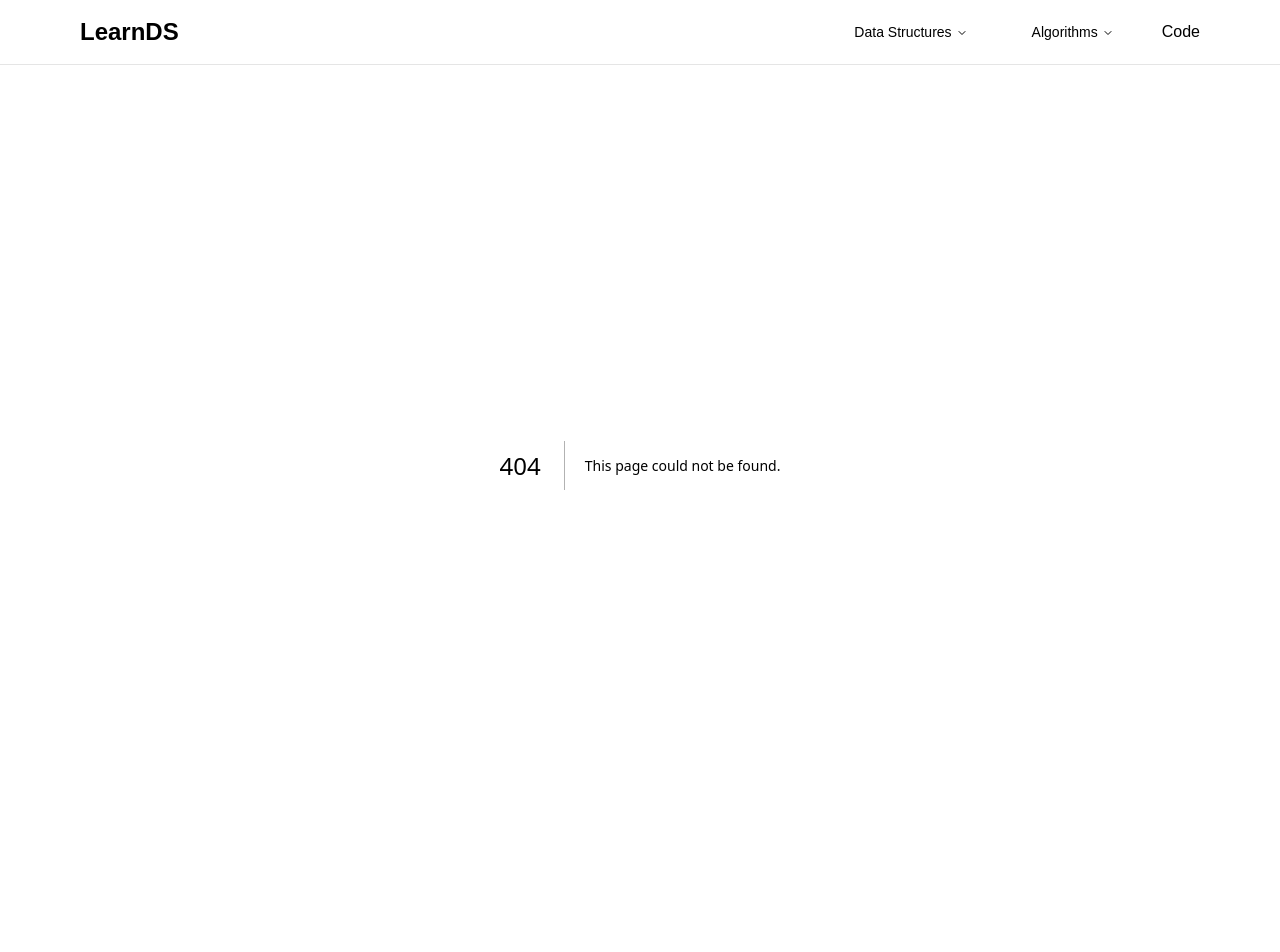
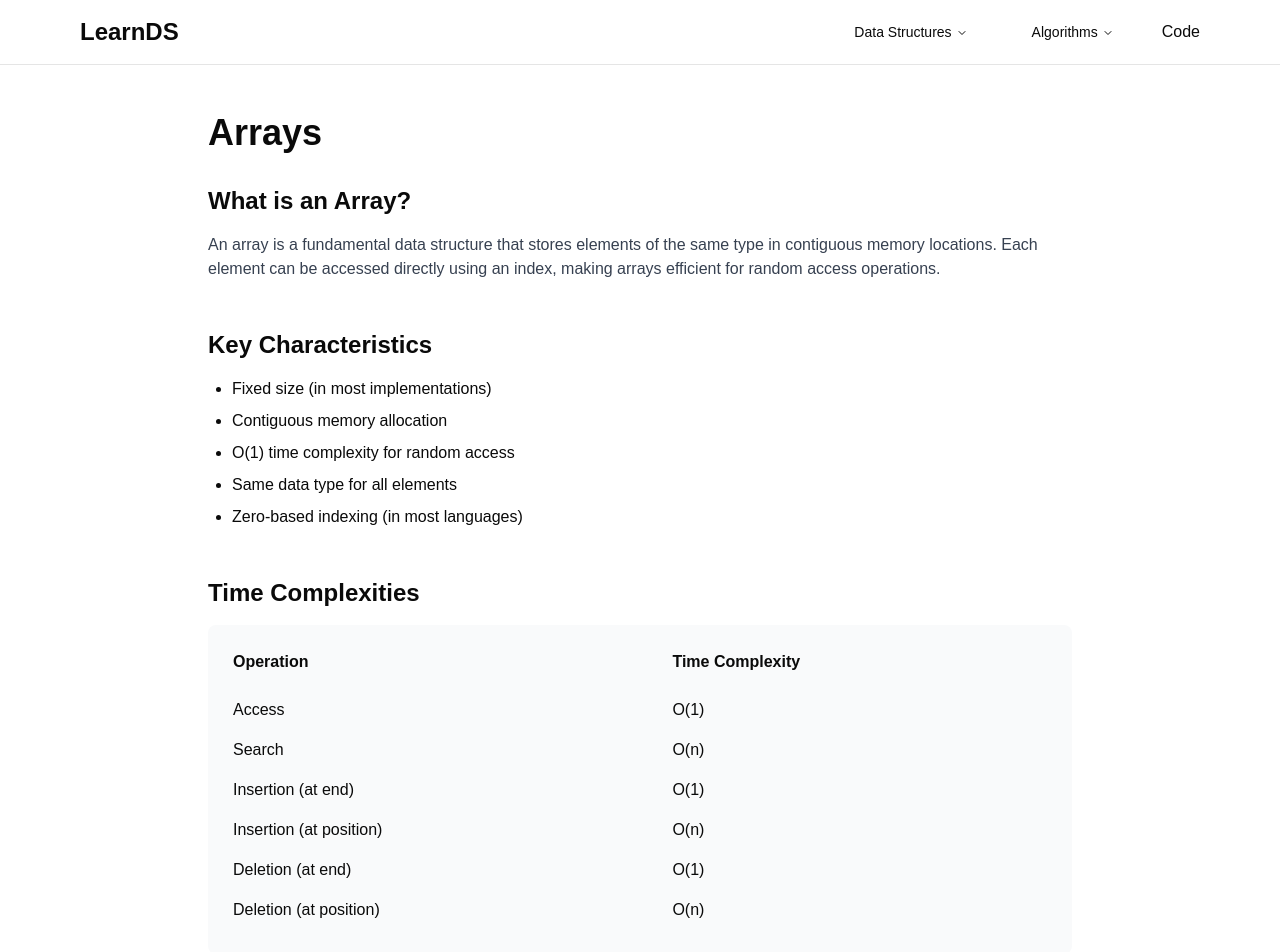
Before and after one commit to Evandabest/learnDS, a Next.js app: page /arrays in a window 1280 px wide. Before the commit this address had no page. Shown: the top 952 px of the page. Before the commit the page ends 865 px from the top, so only its background shows below. Built offline with nearby package versions, Linux system fonts and the light colour scheme.

Commit message:
feat: add array page

```diff
--- /dev/null
+++ b/app/arrays/page.tsx
@@ -0,0 +1,134 @@
+import { PageNavigation } from "@/components/page-navigation"
+
+export default function ArraysPage() {
+  return (
+    <div className="max-w-4xl mx-auto py-12 px-4">
+      <h1 className="text-4xl font-bold mb-8">Arrays</h1>
+
+      <section className="mb-12">
+        <h2 className="text-2xl font-semibold mb-4">What is an Array?</h2>
+        <p className="text-gray-700 mb-4">
+          An array is a fundamental data structure that stores elements of the same type in contiguous memory locations.
+          Each element can be accessed directly using an index, making arrays efficient for random access operations.
+        </p>
+      </section>
+
+      <section className="mb-12">
+        <h2 className="text-2xl font-semibold mb-4">Key Characteristics</h2>
+        <ul className="list-disc pl-6 space-y-2">
+          <li>Fixed size (in most implementations)</li>
+          <li>Contiguous memory allocation</li>
+          <li>O(1) time complexity for random access</li>
+          <li>Same data type for all elements</li>
+          <li>Zero-based indexing (in most languages)</li>
+        </ul>
+      </section>
+
+      <section className="mb-12">
+        <h2 className="text-2xl font-semibold mb-4">Time Complexities</h2>
+        <div className="bg-gray-50 p-6 rounded-lg">
+          <table className="w-full">
+            <thead>
+              <tr className="text-left">
+                <th className="pb-4">Operation</th>
+                <th className="pb-4">Time Complexity</th>
+              </tr>
+            </thead>
+            <tbody>
+              <tr>
+                <td className="py-2">Access</td>
+                <td>O(1)</td>
+              </tr>
+              <tr>
+                <td className="py-2">Search</td>
+                <td>O(n)</td>
+              </tr>
+              <tr>
+                <td className="py-2">Insertion (at end)</td>
+                <td>O(1)</td>
+              </tr>
+              <tr>
+                <td className="py-2">Insertion (at position)</td>
+                <td>O(n)</td>
+              </tr>
+              <tr>
+                <td className="py-2">Deletion (at end)</td>
+                <td>O(1)</td>
+              </tr>
+              <tr>
+                <td className="py-2">Deletion (at position)</td>
+                <td>O(n)</td>
+              </tr>
+            </tbody>
+          </table>
+        </div>
+      </section>
+
+      <section className="mb-12">
+        <h2 className="text-2xl font-semibold mb-4">Implementation Example</h2>
+        <pre className="bg-gray-100 p-4 rounded-lg overflow-x-auto">
+          <code className="text-sm">{`// Dynamic array implementation in TypeScript
+class DynamicArray<T> {
+  private array: T[];
+  private size: number;
+  private capacity: number;
+
+  constructor(initialCapacity: number = 10) {
+    this.array = new Array(initialCapacity);
+    this.size = 0;
+    this.capacity = initialCapacity;
+  }
+
+  push(element: T): void {
+    if (this.size === this.capacity) {
+      this.resize();
+    }
+    this.array[this.size] = element;
+    this.size++;
+  }
+
+  private resize(): void {
+    this.capacity *= 2;
+    const newArray = new Array(this.capacity);
+    for (let i = 0; i < this.size; i++) {
+      newArray[i] = this.array[i];
+    }
+    this.array = newArray;
+  }
+}`}</code>
+        </pre>
+      </section>
+
+      <section className="mb-12">
+        <h2 className="text-2xl font-semibold mb-4">Common Use Cases</h2>
+        <ul className="list-disc pl-6 space-y-2">
+          <li>Storing sequential data</li>
+          <li>Temporary storage for sorting algorithms</li>
+          <li>Buffer for reading file content</li>
+          <li>Implementation of other data structures (stacks, queues)</li>
+          <li>Matrix operations</li>
+        </ul>
+      </section>
+
+      <PageNavigation
+              previousPage={{
+                href: "/adt",
+                label: "Abstract Data Types"
+              }}
+              nextPage={{
+                href: "/arrays/dynamic",
+                label: "Dynamic Arrays"
+              }}
+              relatedPages={[
+                { href: "/linked", label: "Linked Lists" },
+                { href: "/arrays/circular", label: "Circular arrays" },
+              ]}
+              projects={[
+                  { href: "/projects/vector", label: "Vector Implementation" },
+                  { href: "/projects/bag", label: "Bag Class Implementation" },
+                  { href: "/projects/sequence/array", label: "Sequence Class Implementation" },
+              ]}
+            />
+    </div>
+  )
+}
```
